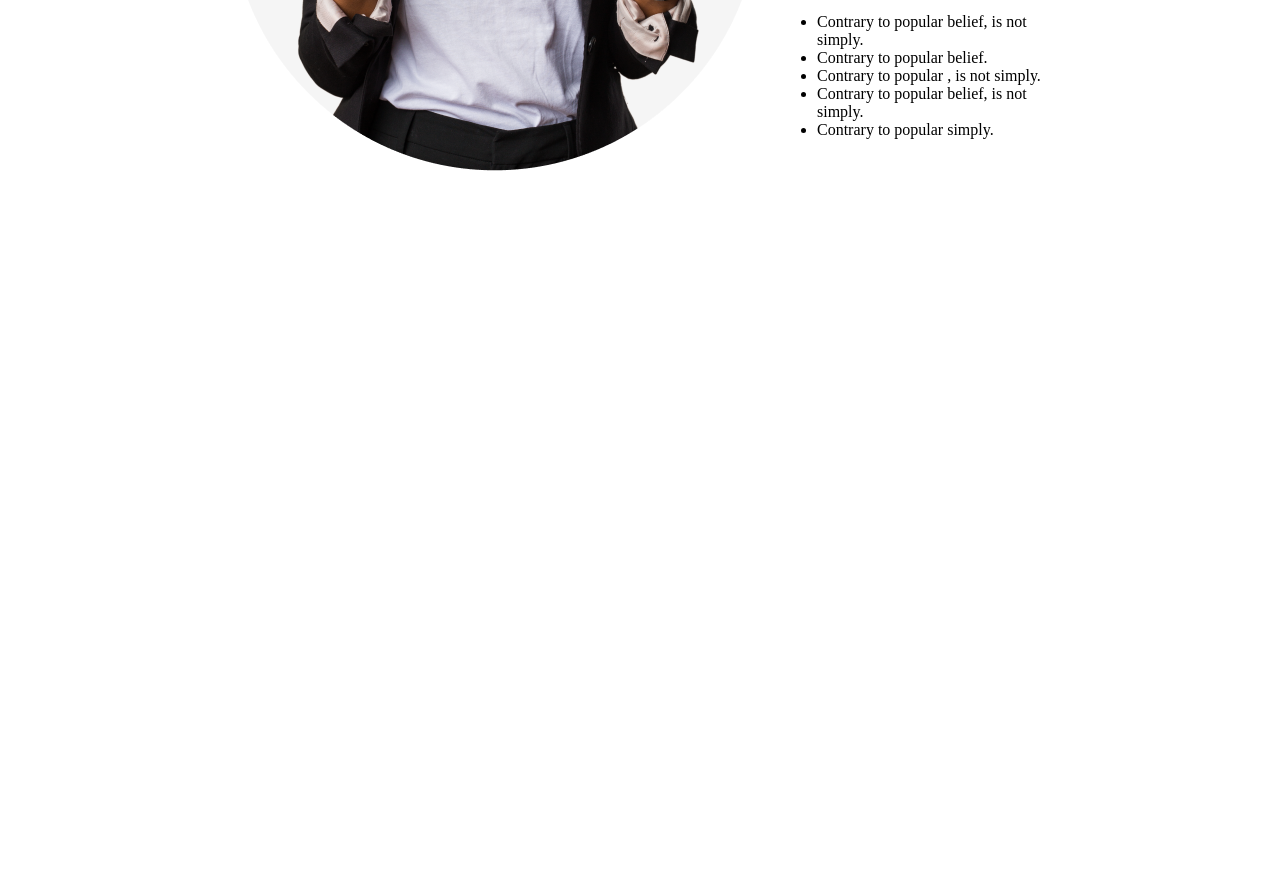
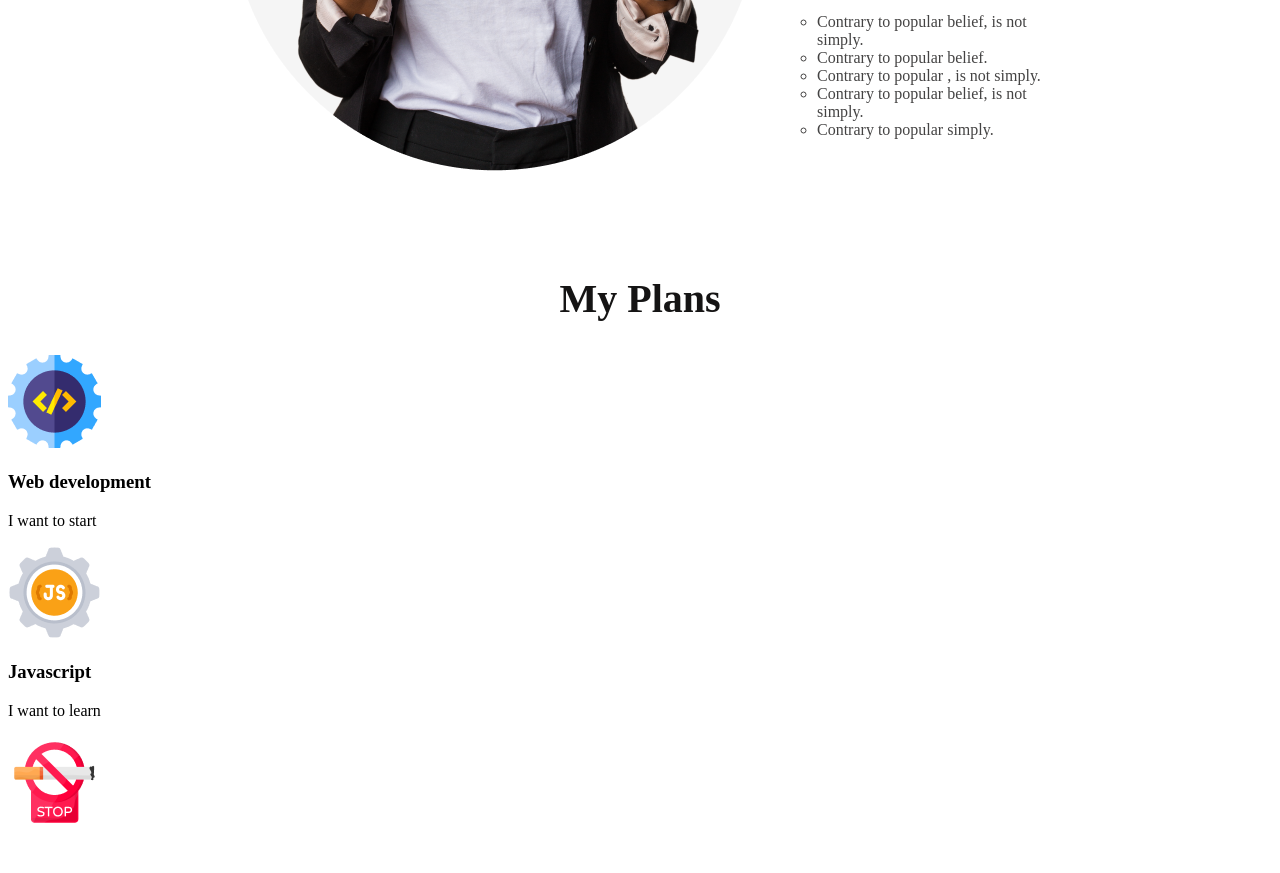
Before and after one commit to jihadislami/new-year-new-me, a plain HTML site: page index.html in a window 1280 px wide. Shown: the part 1441-2314 px from the top of the page. Before the commit the page ends 1716 px from the top, so only its background shows below. Drawn offline with Linux system fonts and the light colour scheme.

Commit message:
added some css

```diff
--- a/index.html
+++ b/index.html
@@ -36,5 +36,29 @@
         </ul>
     </div>
 </section>
+<!-- my plan section -->
+<section class="my-plans">
+    <h2 class="my-plans-title">My Plans</h2>
+    <div class="skill-container">
+    <img src="/images/icons/web.png" alt="">
+    <h3 class="skill-name">Web development</h3>
+    <p >I want to start</p>
+    </div>
+    <div class="skill-container">
+    <img src="/images/icons/js.png" alt="">
+    <h3 class="skill-name">Javascript</h3>
+    <p>I want to learn</p>
+     </div>
+    <div class="skill-container">
+    <img src="/images/icons/smoke.png" alt="">
+     <h3 class="skill-name"></h3>
+     <p></p>
+    </div>
+    <div class="skill-container">
+        <img src="" alt="">
+        <h3 class="skill-name"></h3>
+        <p></p>
+    </div>
+</section>
 </body>
 </html>
--- a/site-styles/site-design.css
+++ b/site-styles/site-design.css
@@ -47,5 +47,14 @@
     color: #444343;
     font-size: 16px;
 }
-.failure-lists{ list-style-image:url('');
+.failure-lists{
+    list-style-type: circle;
+    color: #444343;
 }
+/* my plans style */
+.my-plans-title {
+    text-align: center;
+    font-weight: 700;
+    font-size: 40px;
+   color: #151414;
+}
```
